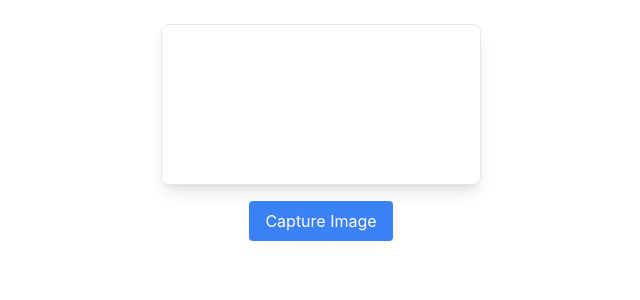
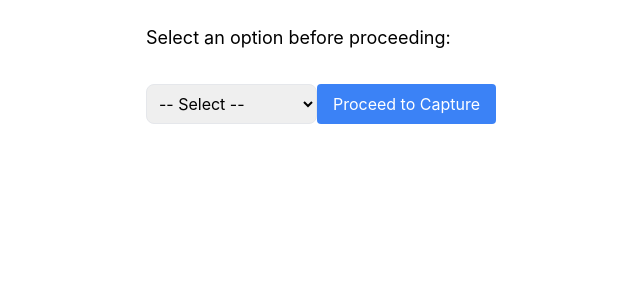
Before and after one commit to Rahulx911/grid-6.0, a React (Create React App) app in the folder frontend/: page /capture in a window 1280 px wide. Shown: the top 300 px of the page, without its empty margins (319-959 px from the left). Built offline with nearby package versions, Linux system fonts and the light colour scheme; no server answers.

Commit message:
new changes

```diff
--- a/frontend/package.json
+++ b/frontend/package.json
@@ -6,6 +6,7 @@
     "@testing-library/jest-dom": "^5.17.0",
     "@testing-library/react": "^13.4.0",
     "@testing-library/user-event": "^13.5.0",
+    "frontend": "file:",
     "react": "^18.3.1",
     "react-dom": "^18.3.1",
     "react-router-dom": "^6.27.0",
--- a/frontend/src/components/CaptureImage.js
+++ b/frontend/src/components/CaptureImage.js
@@ -3,6 +3,8 @@ import Webcam from 'react-webcam';
 
 const CaptureImage = () => {
   const [imageSrc, setImageSrc] = useState(null);
+  const [cameraActive, setCameraActive] = useState(false);
+  const [selection, setSelection] = useState('');
   const webcamRef = React.useRef(null);
 
   const capture = useCallback(() => {
@@ -11,8 +13,45 @@ const CaptureImage = () => {
     // You can send the imageSrc to the backend for processing here
   }, [webcamRef]);
 
+  const handleSelection = (e) => {
+    setSelection(e.target.value);
+  };
+
+  const handleProceed = () => {
+    if (selection) {
+      setCameraActive(true);
+    } else {
+      alert('Please select an option before proceeding.');
+    }
+  };
+
   return (
     <div className="flex flex-col items-center p-6">
+      {/* Step 1: Select Fruits/Vegetables or New Box */}
+      {!cameraActive && (
+        <div>
+          <h2 className="text-lg mb-4">Select an option before proceeding:</h2>
+          <select
+            value={selection}
+            onChange={handleSelection}
+            className="border p-2 rounded-lg mb-4"
+          >
+            <option value="">-- Select --</option>
+            <option value="fruits_vegetables">Fruits/Vegetables</option>
+            <option value="new_box">New Box</option>
+          </select>
+          <button
+            className="bg-blue-500 text-white px-4 py-2 rounded mt-4"
+            onClick={handleProceed}
+          >
+            Proceed to Capture
+          </button>
+        </div>
+      )}
+
+      {/* Step 2: Webcam Interface */}
+      {cameraActive && (
+        <div className="flex flex-col items-center">
           <Webcam
             audio={false}
             ref={webcamRef}
@@ -20,6 +59,9 @@ const CaptureImage = () => {
             width={320}
             height={240}
             className="border rounded-lg shadow-lg"
+            videoConstraints={{
+              facingMode: "environment" // Use the back camera
+            }}
           />
           <button
             className="bg-blue-500 text-white px-4 py-2 rounded mt-4"
@@ -27,10 +69,18 @@ const CaptureImage = () => {
           >
             Capture Image
           </button>
+        </div>
+      )}
+
+      {/* Step 3: Show Captured Image */}
       {imageSrc && (
         <div className="mt-4">
           <h2 className="text-lg">Captured Image</h2>
-          <img src={imageSrc} alt="Captured" className="mt-2 border rounded-lg shadow-lg" />
+          <img
+            src={imageSrc}
+            alt="Captured"
+            className="mt-2 border rounded-lg shadow-lg"
+          />
         </div>
       )}
     </div>
```
Also changed, not shown: 2 other files (tests, documents, lock files or other folders). Lines whose indentation alone changed are shown as unchanged.
